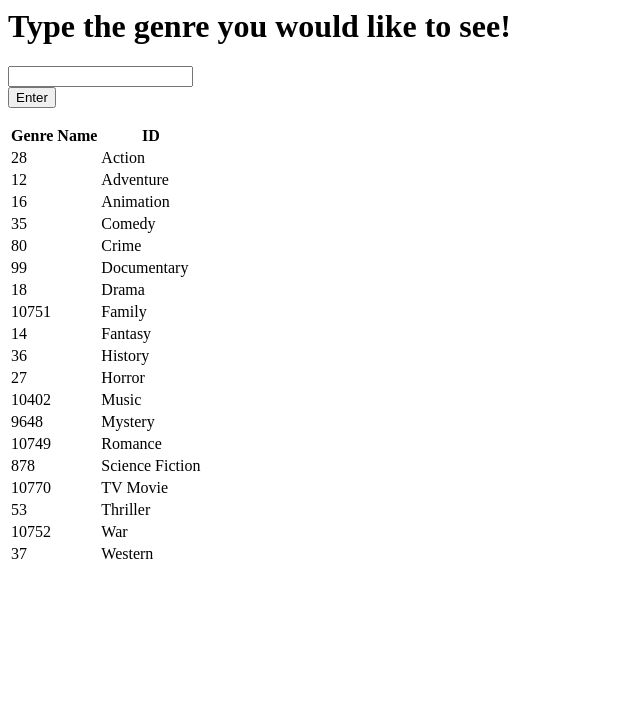
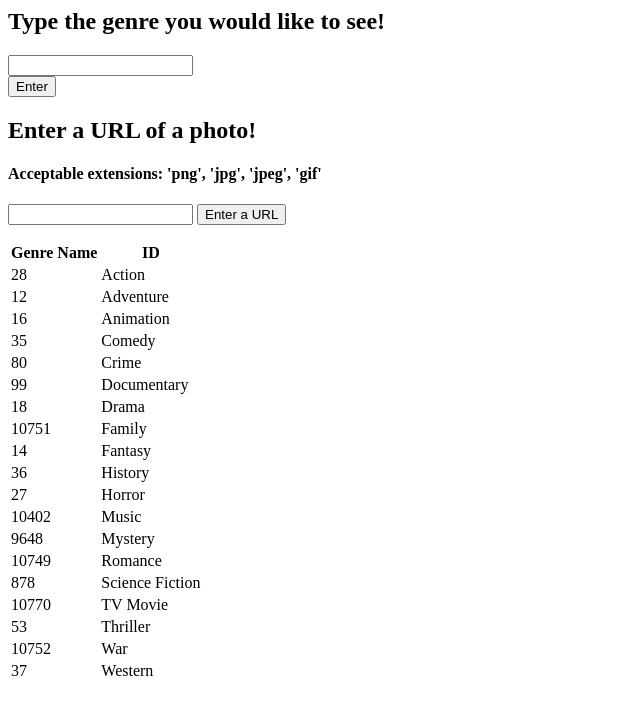
Before and after one commit to nikitapandya/CS411-MoodVie, a Flask app: page / in a window 1280 px wide. Shown: the top 715 px of the page, without its empty margins (0-640 px from the left). Run offline with Flask 2, Linux system fonts and the light colour scheme.

Commit message:
init commit

```diff
--- a/app.py
+++ b/app.py
@@ -1,7 +1,10 @@
+import os
 import urllib
-from flask import Flask, render_template, request, abort
+from flask import Flask, render_template, request, abort, redirect, url_for, send_from_directory
 import requests, http.client
+import urllib.request, urllib.parse, urllib.error, base64, sys
 import json
+from werkzeug.utils import secure_filename
 app = Flask(__name__)
 
 try:
@@ -41,10 +44,45 @@ def User_Action():
     except Exception as e:
         print(e.args)
 
+@app.route("/EnterURL/", methods=["POST", "GET"])
+def tested():
+
+    text = request.form["url"]
+    print(text)
+
+    headers = {
+    # Request headers. Replace the placeholder key below with your subscription key.
+    'Content-Type': 'application/json',
+    'Ocp-Apim-Subscription-Key': '82c354542ca9458b9374839f1171647b',
+    }
+
+    params = urllib.parse.urlencode({
+    })
+
+    body = "{ 'url': '" + text + "' }"
+    print(body)
+
+    payload = "{}"
+    try:
+        # NOTE: You must use the same region in your REST call as you used to obtain your subscription keys.
+        #   For example, if you obtained your subscription keys from westcentralus, replace "westus" in the
+        #   URL below with "westcentralus".
+        conn = http.client.HTTPSConnection('westus.api.cognitive.microsoft.com')
+        conn.request("POST", "/emotion/v1.0/recognize?%s" % params, body, headers)
+        res = conn.getresponse()
+        data = res.read()
+        # print(data)
+        conn.close()
+        return data
+    except Exception as e:
+        print(e.args)
+
+
+
 #for 500 (internal server error) and 404 error
 @app.errorhandler(500)
 def internal_error(error):
-    return "Genre doesn't exist"
+    return "500"
 
 @app.errorhandler(404)
 def not_found(error):
--- a/templates/index.html
+++ b/templates/index.html
@@ -3,19 +3,17 @@
 
 </head>
 <body>
-    <h1> Type the genre you would like to see! </h1>
-    <div class="wrapper">
-        <!--	<form action="/cs411project.py">
-        <input type="text" name = "genre"/>
-        <input type="submit" value = "Submit"/>
-    	</form>
-         <form method="post" action="{{('UserAction')}}">
-         <input type="tag_word" name="tag_word"><br>
-    </form>
-    -->
+    <h2> Type the genre you would like to see! </h2>
         <form action="/User_Action/" method="post">
             <input type="text" name="Genre"/><br>
             <input type="submit" value="Enter">
+        </form>
+
+    <h2> Enter a URL of a photo! </h2>
+    <h4>Acceptable extensions:  'png', 'jpg', 'jpeg', 'gif'</h4>
+        <form action="/EnterURL/" method="post">
+            <input type="text" name="url">
+            <input type=submit value="Enter a URL">
         </form>
 
         <table>
```
